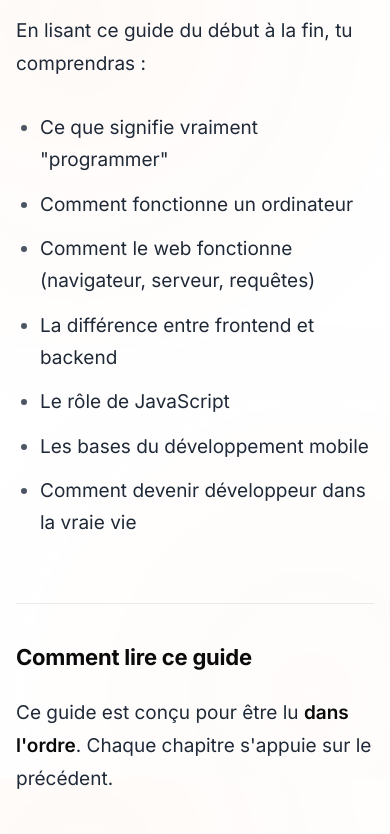
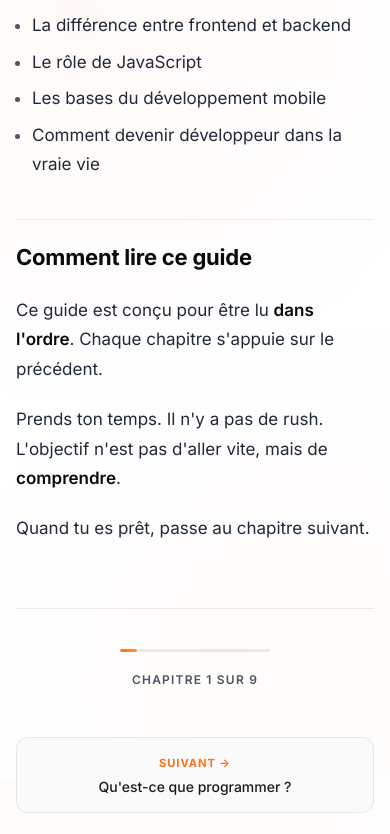
Before and after one commit to NovaIA25/lscript, a Next.js app: page /guide/introduction in a window 390 px wide. Shown: the part 910-1744 px from the top of the page. Built offline with nearby package versions, Linux system fonts and the light colour scheme.

Commit message:
style: comprehensive mobile responsive improvements

```diff
--- a/styles/globals.css
+++ b/styles/globals.css
@@ -2889,3 +2889,203 @@ img {
     width: 100% !important;
   }
 }
+
+/* ========================================
+   MOBILE PREMIUM — Comprehensive Responsive
+   ======================================== */
+
+@media (max-width: 640px) {
+  /* Callouts: more compact on mobile */
+  .callout {
+    padding: var(--space-4) !important;
+    margin: var(--space-6) 0 !important;
+    gap: var(--space-3) !important;
+  }
+
+  .callout-title {
+    font-size: 0.65rem !important;
+    padding: 4px 10px !important;
+  }
+
+  .callout-content p,
+  .callout-content li {
+    font-size: 0.85rem !important;
+    line-height: 1.6 !important;
+  }
+
+  /* Chapter navigation: stack vertically */
+  .chapter-nav-buttons {
+    flex-direction: column !important;
+    gap: var(--space-3) !important;
+  }
+
+  .chapter-nav-btn {
+    max-width: 100% !important;
+    text-align: center !important;
+    align-items: center !important;
+  }
+
+  .chapter-nav-prev,
+  .chapter-nav-next {
+    text-align: center !important;
+    align-items: center !important;
+  }
+
+  .chapter-progress-bar {
+    max-width: 150px !important;
+  }
+
+  /* Article content: tighter spacing */
+  .article-content {
+    font-size: var(--text-base) !important;
+  }
+
+  .article-content h2 {
+    font-size: var(--text-xl) !important;
+    margin-top: var(--space-10) !important;
+    padding-top: var(--space-6) !important;
+  }
+
+  .article-content h3 {
+    font-size: var(--text-lg) !important;
+    margin-top: var(--space-6) !important;
+  }
+
+  .article-content p {
+    font-size: var(--text-base) !important;
+    margin-bottom: var(--space-5) !important;
+  }
+
+  .article-content ul,
+  .article-content ol {
+    padding-left: var(--space-4) !important;
+  }
+
+  .article-content li {
+    font-size: var(--text-base) !important;
+    margin-bottom: var(--space-2) !important;
+  }
+
+  /* Code blocks: smaller on mobile */
+  .article-content pre,
+  .article-content code {
+    font-size: 0.8rem !important;
+  }
+
+  .article-content pre {
+    padding: var(--space-3) !important;
+    overflow-x: auto !important;
+  }
+
+  /* Tables: scroll horizontally */
+  .article-content table {
+    display: block !important;
+    overflow-x: auto !important;
+    white-space: nowrap !important;
+  }
+
+  /* Guide index: smaller cards */
+  .guide-chapter-card {
+    padding: var(--space-3) var(--space-4) !important;
+    gap: var(--space-3) !important;
+  }
+
+  .guide-chapter-number {
+    width: 36px !important;
+    height: 36px !important;
+    font-size: var(--text-base) !important;
+  }
+
+  .guide-chapter-content h3 {
+    font-size: var(--text-sm) !important;
+  }
+
+  .guide-chapter-content p {
+    font-size: var(--text-xs) !important;
+  }
+
+  /* Header: mobile menu improvements */
+  .header-mobile-menu {
+    padding: var(--space-4) !important;
+  }
+
+  /* Hero section: smaller text */
+  .hero-title {
+    font-size: var(--text-2xl) !important;
+  }
+
+  .hero-subtitle {
+    font-size: var(--text-base) !important;
+  }
+
+  /* Page content: reduce side padding */
+  .page-content {
+    padding: var(--space-6) 0 !important;
+  }
+
+  /* Cards grid: single column */
+  .cards-premium-grid,
+  .articles-grid {
+    grid-template-columns: 1fr !important;
+    gap: var(--space-4) !important;
+  }
+
+  /* Blog filter: scrollable */
+  .blog-categories {
+    display: flex !important;
+    overflow-x: auto !important;
+    gap: var(--space-2) !important;
+    padding-bottom: var(--space-2) !important;
+    -webkit-overflow-scrolling: touch !important;
+  }
+
+  .blog-categories::-webkit-scrollbar {
+    height: 2px;
+  }
+
+  /* Footer: stack columns */
+  footer .container > div:first-child {
+    grid-template-columns: 1fr !important;
+    gap: var(--space-8) !important;
+    text-align: center !important;
+  }
+
+  footer h4 {
+    margin-bottom: var(--space-3) !important;
+  }
+
+  footer ul {
+    display: flex !important;
+    flex-wrap: wrap !important;
+    justify-content: center !important;
+    gap: var(--space-2) var(--space-4) !important;
+  }
+
+  /* Bottom bar: stack */
+  footer > .container > div:last-child > div {
+    flex-direction: column !important;
+    text-align: center !important;
+    gap: var(--space-4) !important;
+  }
+}
+
+/* Extra small screens (phones in portrait) */
+@media (max-width: 380px) {
+  .callout-title {
+    font-size: 0.6rem !important;
+  }
+
+  .chapter-nav-title {
+    font-size: var(--text-xs) !important;
+  }
+
+  h1 {
+    font-size: var(--text-2xl) !important;
+  }
+
+  .btn,
+  .btn-premium {
+    width: 100% !important;
+    text-align: center !important;
+  }
+}
```
